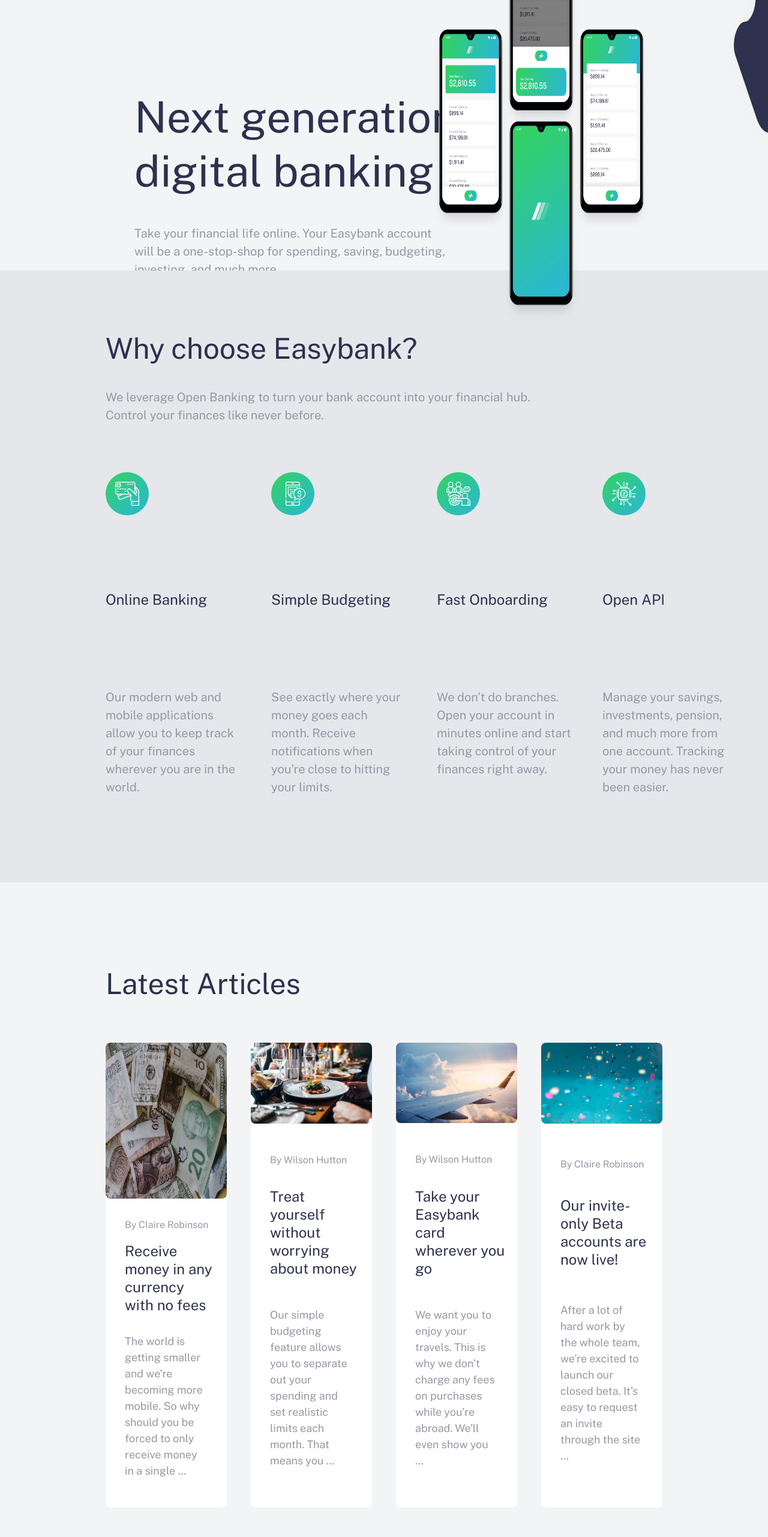
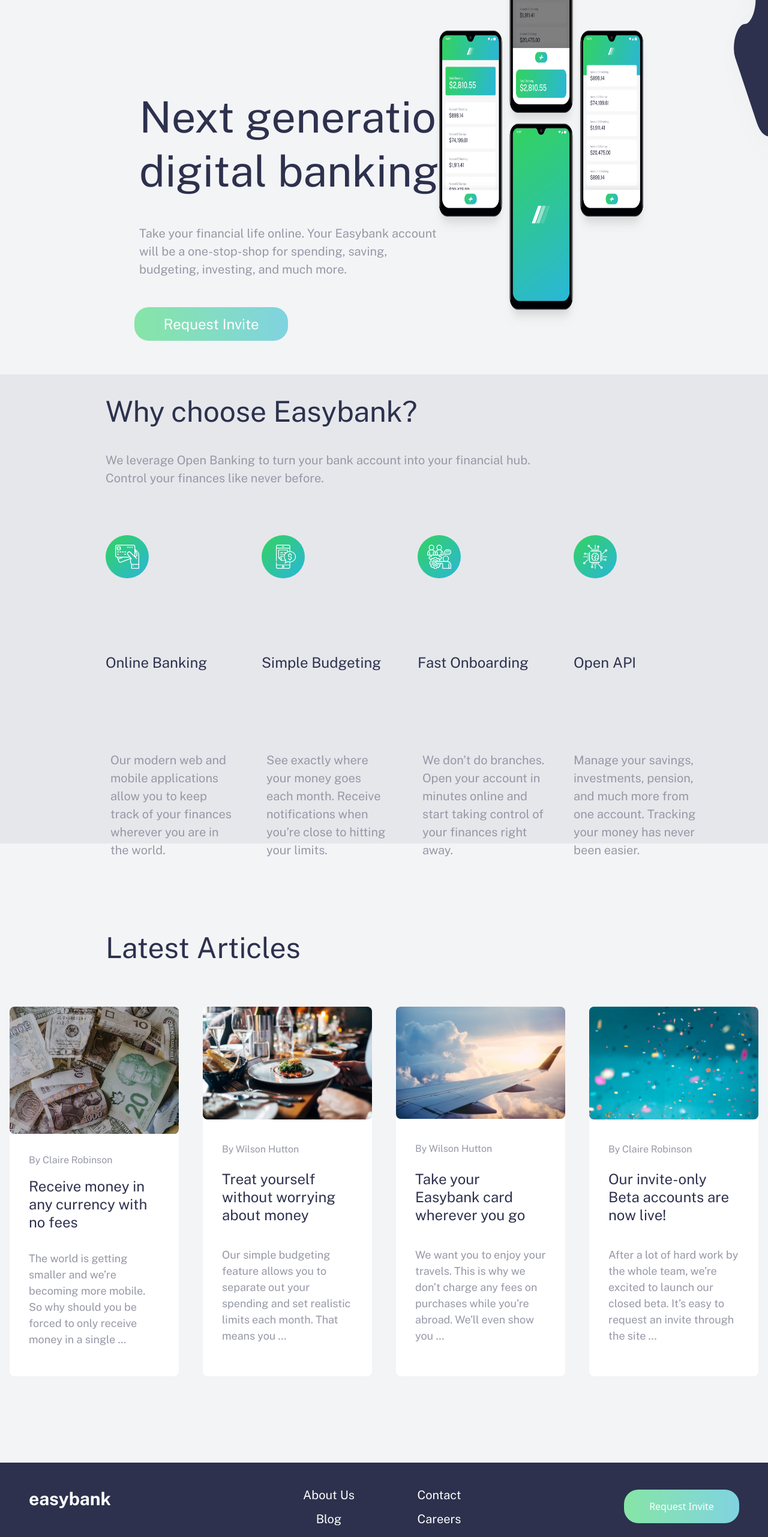
Before and after one commit to JudahKerr/Easybank-Landing-Page, a React (Create React App) app: page / in a window 1280 px wide. Shown: the part 234-2796 px from the top of the page at 60% size. Built offline with nearby package versions, Linux system fonts and the light colour scheme.

Commit message:
More Mobile work

```diff
--- a/src/components/Articles.jsx
+++ b/src/components/Articles.jsx
@@ -7,9 +7,9 @@
   return (
     <div className="bg-gray-100 -mt-[170px] pt-36 pb-36 overflow-hidden">
       <h1 className="text-5xl text-Dark-Blue  font-Public-Sans h-24 md:pl-44 text-center md:text-left leading-tight mb-8">Latest Articles</h1>
-      <div className="grid md:grid-cols-4 md:grid-rows-none grid-cols-1 grid-rows-4 md:pl-44 md:pr-44 gap-10 md:w-auto w-3/4 md:mx-0 mx-auto">
+      <div className="grid lg:grid-cols-4 md:grid-rows-none grid-cols-1 grid-rows-4 px-4 xl-px-44 gap-10 md:w-auto w-3/4 md:mx-0 mx-auto">
         <div className="grid grid-cols-1  bg-white rounded-lg pb-12">
-          <img src={Currency} alt="currency"className="w-full h-[260px] md:mx-0 mx-auto rounded-lg"></img>
+          <img src={Currency} alt="currency"className="w-[100%] h-auto md:mx-0 mx-auto rounded-lg"></img>
           <div className="bg-white bord"></div>
           <p className="text-Grayish-Blue font-Public-Sans  text-md self-start leading-normal mt-8 ml-8">By Claire Robinson</p>
           <h3 className="text-2xl text-Dark-Blue cursor-pointer font-Public-Sans leading-tight ml-8 mt-4 w-3/4">Receive money in any currency with no fees</h3>
@@ -18,7 +18,7 @@
       forced to only receive money in a single …</p>
         </div>
         <div className="grid grid-cols-1 auto-rows-3 bg-white rounded-lg pb-12">
-          <img src={Restaurant} alt="restaurant" className=" h-auto  rounded-lg"></img>
+          <img src={Restaurant} alt="restaurant" className=" h-auto w-[100%]  rounded-lg"></img>
           <p className="text-Grayish-Blue font-Public-Sans  text-md self-start leading-normal mt-8 ml-8">By Wilson Hutton</p>
           <h3 className="text-2xl text-Dark-Blue cursor-pointer font-Public-Sans leading-tight ml-8 mt-4 w-3/4">Treat yourself
       without worrying about money</h3>
@@ -27,7 +27,7 @@
       you …</p>
         </div>
         <div className="grid grid-cols-1 auto-rows-3 bg-white rounded-lg pb-12">
-          <img src={Plane} alt="plane" className="w-94 h-auto rounded-lg"></img>
+          <img src={Plane} alt="plane" className="w-94 h-auto w-[100%] rounded-lg"></img>
           <p className="text-Grayish-Blue font-Public-Sans  text-md self-start leading-normal mt-8 ml-8">By Wilson Hutton</p>
           <h3 className="text-2xl text-Dark-Blue cursor-pointer font-Public-Sans leading-tight ml-8 mt-4 w-3/4">Take your Easybank card wherever you go</h3>
           <p className="text-Grayish-Blue font-Public-Sans  text-lg self-start leading-normal mt-8 ml-8 mr-8">We want you
@@ -35,7 +35,7 @@
       while you’re abroad. We’ll even show you …</p>
         </div>
         <div className="grid grid-cols-1 auto-rows-3 bg-white rounded-lg pb-12">
-          <img src={Confetti} alt="confetti" className="w-94 h-auto rounded-lg"></img>
+          <img src={Confetti} alt="confetti" className="w-94 h-auto w-[100%] rounded-lg"></img>
           <p className="text-Grayish-Blue font-Public-Sans  text-md self-start leading-normal mt-8 ml-8">By Claire Robinson</p>
           <h3 className="text-2xl text-Dark-Blue cursor-pointer font-Public-Sans leading-tight ml-8 mt-4 w-3/4">Our
       invite-only Beta accounts are now live!</h3>
--- a/src/components/Body.jsx
+++ b/src/components/Body.jsx
@@ -2,21 +2,21 @@
 import Mockup from "../images/image-mockups.png";
 function Body() {
   return (
-    <div className="bg-Light-Grayish-Blue flex md:justify-center justify-center md:mx-0 mx-auto md:p-12 w-7/8 md:text-left text-center overflow-hidden">
-      <div className="flex flex-justify-center items-center flex-wrap flex-1 flex-col md:pt-60 md:pl-44 mx-auto p-12 md:p-0">
-        <h1 className="text-7xl text-Dark-Blue  font-Public-Sans h-24 md:self-end md:w-[650px] leading-tight w-screen">
+    <div className="bg-Light-Grayish-Blue flex md:justify-center justify-center md:mx-0 mx-auto md:p-12 xl:w-7/8 xl:text-left text-center overflow-hidden ">
+      <div className="flex flex-justify-center items-center flex-wrap xl:flex-1 flex-col lg:pt-60 xl:pl-44 mx-auto p-12 md:p-0">
+        <h1 className="text-7xl text-Dark-Blue  font-Public-Sans h-24 md:self-end md:w-[650px] px-2 leading-tight w-screen">
           Next generation digital banking
         </h1>
-        <p className="text-Grayish-Blue font-Public-Sans md:mt-32 mt-72 md:w-[525px] w-screen text-xl self-start leading-normal">
+        <p className="text-Grayish-Blue font-Public-Sans md:mt-32 mt-72 md:w-[525px] w-screen px-2 text-xl xl:self-start leading-normal">
           Take your financial life online. Your Easybank account will be a
           one-stop-shop for spending, saving, budgeting, investing, and much
           more.
         </p>
-        <btn className="rounded-3xl flex cursor-pointer bg-gradient-to-r from-Gradient-1 to-Gradient-2 self-start text-white md text-2xl w-64 items-center justify-center h-14 mt-12 font-Public-Sans text-center md:mx-0 mx-auto transform transition hover:from-Gradient-3 hover:to-Gradient-4">
+        <btn className="rounded-3xl flex cursor-pointer bg-gradient-to-r from-Gradient-1 to-Gradient-2 xl:self-start text-white md text-2xl w-64 items-center justify-center h-14 mt-12 font-Public-Sans text-center md:mx-0 mx-auto transform transition hover:from-Gradient-3 hover:to-Gradient-4 mb-2">
           Request Invite
         </btn>
       </div>
-      <div className="flex justify-center flex-auto overflow-visible">
+      <div className="justify-center flex-auto overflow-visible xl:flex xl:static absolute bottom-[2000px]">
         <img
           src={Background}
           alt="background splash"
@@ -25,7 +25,7 @@
         <img
           src={Mockup}
           alt="mockup"
-          className="h-auto relative right-[330px] bottom-8 z-30 hidden lg:block"
+          className="h-auto relative right-[330px] bottom-8 z-30 hidden xl:block"
         ></img>
       </div>
     </div>
--- a/src/components/Footer.jsx
+++ b/src/components/Footer.jsx
@@ -6,15 +6,15 @@
 import Instagram from "../images/icon-instagram.svg";
 function Footer() {
   return (
-    <div className="bg-Dark-Blue md:h-[200px] h-auto pt-10 overflow-hidden">
+    <div className="bg-Dark-Blue xl:h-[200px] h-auto pt-10 overflow-hidden">
       <footer>
-        <div className="grid md:grid-cols-3 grid-cols-1 md:pl-44 md:pr-44 gap-10">
-          <div className="grid grid-cols-1 grid-rows-2 items-stretch md:justify-items-start justify-items-center gap-10">
+        <div className="grid md:grid-cols-3 grid-cols-1 xl-px-44 px-12 gap-10">
+          <div className="grid grid-cols-1 xl:grid-rows-2 xl:items-stretch items-center md:justify-items-start justify-items-center gap-10">
             <img src={Logo} alt="logo" className="md:relative top-1.5 hidden md:visible"></img>
-            <h2 className="text-3xl font-Public-Sans text-white md:absolute font-bold leading-snug left-[235px]">
+            <h2 className="text-3xl font-Public-Sans text-white  font-bold leading-snug left-[235px]">
               easybank
             </h2>
-            <div className="grid grid-cols-5 md:gap-3 gap-6">
+            <div className="grid grid-cols-5 md:gap-3 gap-6 items-center">
               <img
                 src={Facebook}
                 alt="facebook"
--- a/src/components/Icons.jsx
+++ b/src/components/Icons.jsx
@@ -5,54 +5,54 @@
 
 function Icons() {
   return (
-    <div className="bg-gray-200 z-10 md:relative bottom-[165px] pt-[100px] pb-36 overflow-hidden">
+    <div className="bg-gray-200 xl:z-10 2xl:relative xl:bottom-[165px] 2xl:pt-[100px] pt-8 pb-36 xl:overflow-hidden">
       <div>
-        <h1 className="text-5xl text-Dark-Blue  font-Public-Sans h-24 md:pl-44 mx-auto md:mx-0 leading-tight text-center md:text-left">
+        <h1 className="text-5xl text-Dark-Blue  font-Public-Sans h-24 xl:pl-44 mx-auto md:mx-0 leading-tight text-center xl:text-left">
           Why choose Easybank?
         </h1>
-        <p className="text-Grayish-Blue font-Public-Sans md:w-[950px] md:pl-44 text-xl self-start leading-normal md:mt-0 mt-24 text-center md:text-left">
+        <p className="text-Grayish-Blue font-Public-Sans md:w-[950px] md:pl-44 text-xl self-start leading-normal md:mt-0 mt-24 text-center xl:text-left">
           We leverage Open Banking to turn your bank account into your financial
           hub. Control your finances like never before.
         </p>
       </div>
 
-      <div className="mt-20 md:pl-44 grid md:grid-cols-4 md:grid-rows-none grid-cols-1 mx-auto md:text-left text-center">
-        <div className="grid grid-cols-1 grid-rows-3 md:place-items-start place-items-center md:px-0 px-4 md:py-0 py-4">
+      <div className="mt-20 xl:pl-44 px-16 grid md:grid-cols-4 md:grid-rows-none grid-cols-1 mx-auto xl:text-left text-center">
+        <div className="grid grid-cols-1 grid-rows-3 xl:place-items-start place-items-center md:px-0 px-12 xl:py-0 py-12">
           <img src={Online} alt="online"className=""></img>
-          <h2 className="text-2xl text-Dark-Blue  font-Public-Sans h-24 mt-4 md:-mb-24 -mb-0">
+          <h2 className="text-2xl text-Dark-Blue  font-Public-Sans h-24 mt-4 -mb-24">
             Online Banking
           </h2>
-          <p className="text-Grayish-Blue font-Public-Sans text-xl leading-normal md:pr-12 md:pt-0 pt-0">
+          <p className="text-Grayish-Blue font-Public-Sans text-xl leading-normal xl:pr-12 md:pt-0 pt-0 px-2">
             Our modern web and mobile applications allow you to keep track of
             your finances wherever you are in the world.
           </p>
         </div>
-        <div className="grid grid-cols-1 grid-rows-3 md:place-items-start place-items-center md:px-0 px-12 md:py-0 py-12">
+        <div className="grid grid-cols-1 grid-rows-3 xl:place-items-start place-items-center md:px-0 px-12 xl:py-0 py-12">
           <img src={Budgeting} alt="budgeting"></img>
           <h2 className="text-2xl text-Dark-Blue  font-Public-Sans h-24 mt-4 -mb-24">
             Simple Budgeting
           </h2>
-          <p className="text-Grayish-Blue font-Public-Sans text-xl leading-normal md:pr-12 md:pt-0 pt-0">
+          <p className="text-Grayish-Blue font-Public-Sans text-xl leading-normal xl:pr-12 md:pt-0 pt-0 px-2">
             See exactly where your money goes each month. Receive notifications
             when you’re close to hitting your limits.
           </p>
         </div>
-        <div className="grid grid-cols-1 grid-rows-3 md:place-items-start place-items-center md:px-0 px-12 md:py-0 py-12">
+        <div className="grid grid-cols-1 grid-rows-3 xl:place-items-start place-items-center md:px-0 px-12 xl:py-0 py-12">
           <img src={Onboarding} alt="onboarding"></img>
           <h2 className="text-2xl text-Dark-Blue  font-Public-Sans h-24 mt-4 -mb-24">
             Fast Onboarding
           </h2>
-          <p className="text-Grayish-Blue font-Public-Sans text-xl leading-normal md:pr-12 md:pt-0 pt-0">
+          <p className="text-Grayish-Blue font-Public-Sans text-xl leading-normal xl:pr-12 md:pt-0 pt-0 px-2">
             We don’t do branches. Open your account in minutes online and start
             taking control of your finances right away.
           </p>
         </div>
-        <div className="grid grid-cols-1 grid-rows-3 md:place-items-start place-items-center md:px-0 px-12 md:py-0 py-12">
+        <div className="grid grid-cols-1 grid-rows-3 xl:place-items-start place-items-center md:px-0 xl:py-0 py-12 px-2">
           <img src={API} alt="api"></img>
           <h2 className="text-2xl text-Dark-Blue  font-Public-Sans h-24 mt-4 -mb-24">
             Open API
           </h2>
-          <p className="text-Grayish-Blue font-Public-Sans text-xl leading-normal md:pr-12 md:pt-0 pt-0">
+          <p className="text-Grayish-Blue font-Public-Sans text-xl leading-normal xl:pr-12 md:pt-0 pt-0">
             Manage your savings, investments, pension, and much more from one
             account. Tracking your money has never been easier.
           </p>
```
Also changed, not shown: src/components/Navbar.jsx (+22 -6 lines).
